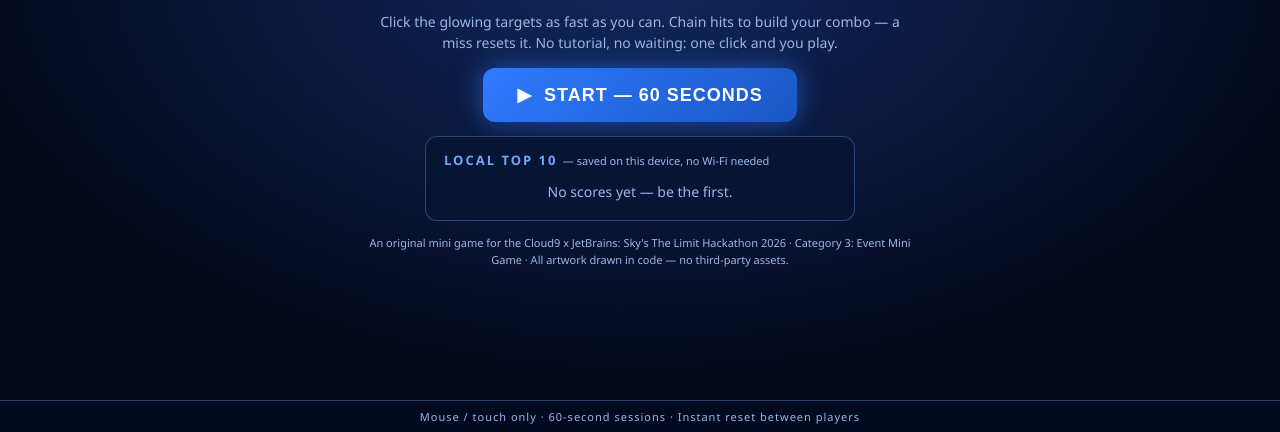
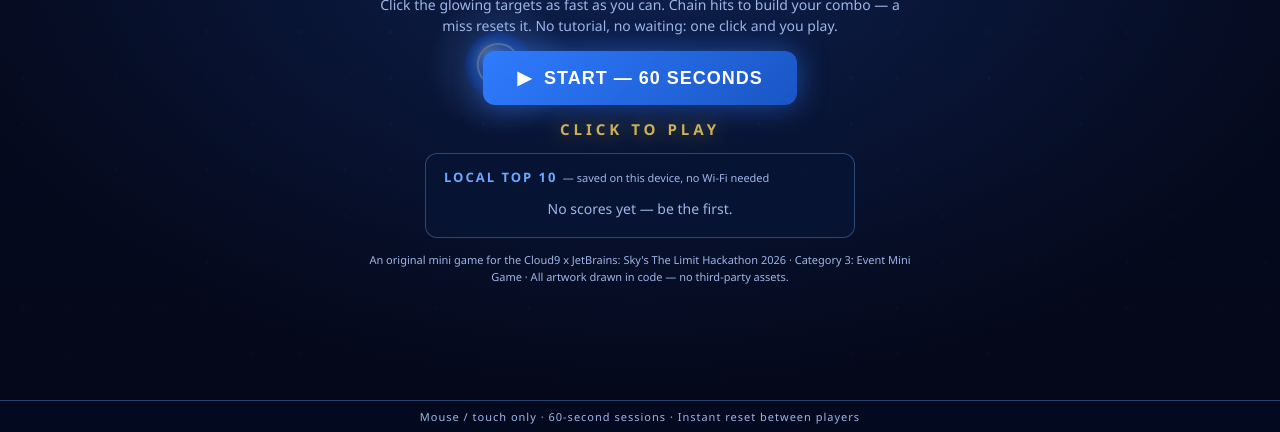
Before and after one commit to edwinibnu97/cloud9-flick-shot, a plain HTML site: page index.html in a window 1280 px wide. Shown: the part 368-800 px from the top of the page. Drawn offline with Linux system fonts and the light colour scheme.

Commit message:
Attract mode + METHODOLOGY.md
- Idle attract mode: targets spawn and auto-shoot behind the menu
  (burst + floating +100), blinking CLICK TO PLAY hint; stops cleanly
  on START, resumes after 20s idle on the score screen
- Menu overlay made translucent so the demo stays visible
- METHODOLOGY.md: problem, approach, mechanics, honest tooling note
  (no JetBrains tool used yet — trial codes not arrived)

```diff
--- a/game.js
+++ b/game.js
@@ -39,6 +39,8 @@
   var timeLeft = GAME_DURATION;
   var lastTs = 0, elapsed = 0, spawnAcc = 0;
   var rafId = 0;
+  var attractAcc = 0, attractShots = 0;
+  var scoreIdleTimer = 0;
   var soundOn = true;
   var audioCtx = null;
   var savedThisRound = false;
@@ -160,6 +162,53 @@
       particles.push({ x: x, y: y, vx: Math.cos(a) * sp, vy: Math.sin(a) * sp, life: 0.45 + Math.random() * 0.25, t: 0, color: color, r: 2 + Math.random() * 3 });
     }
   }
+
+  // ---------- attract mode (idle demo on the menu) ----------
+  // While nobody is playing, targets keep spawning and "shoot" themselves
+  // with a burst + floating score, so the booth screen looks alive and
+  // shows passers-by how the game works — no sound, no score changes.
+  // It stops the moment a round starts (resetRound clears everything).
+  function attractTick(dt) {
+    attractAcc += dt * 1000;
+    if (attractAcc >= 750 && targets.length < 2) {
+      attractAcc = 0;
+      spawnTarget();
+      var t = targets[targets.length - 1];
+      t.attract = true;
+      t.shootAt = performance.now() + 500 + Math.random() * 400;
+      t.life = 1400;
+    }
+    var now = performance.now();
+    for (var i = targets.length - 1; i >= 0; i--) {
+      var at = targets[i];
+      if (!at.attract) { targets.splice(i, 1); continue; }
+      if (now >= at.shootAt) {
+        burst(at.x, at.y, '#6ea8ff');
+        floaters.push({ x: at.x, y: at.y - at.r, text: '+100', t: 0, life: 0.8 });
+        attractShots++;
+        targets.splice(i, 1);
+      } else if (now - at.born > at.life) {
+        targets.splice(i, 1);
+      }
+    }
+  }
+
+  // ---------- score-screen idle: back to attract mode ----------
+  function clearScoreIdle() {
+    if (scoreIdleTimer) { clearTimeout(scoreIdleTimer); scoreIdleTimer = 0; }
+  }
+  function armScoreIdle() {
+    clearScoreIdle();
+    scoreIdleTimer = setTimeout(goMenu, 20000);
+  }
+  function goMenu() {
+    clearScoreIdle();
+    state = 'menu';
+    targets = []; particles = []; floaters = [];
+    attractAcc = 0;
+    renderBoards();
+    showOnly(menuEl);
+  }
   function ringMiss(x, y) {
     particles.push({ x: x, y: y, vx: 0, vy: 0, life: 0.3, t: 0, color: '#ff5d73', r: 14, ring: true });
   }
@@ -175,6 +224,7 @@
     targets = []; particles = []; floaters = [];
     score = 0; hits = 0; misses = 0; combo = 0; bestStreak = 0;
     timeLeft = GAME_DURATION; elapsed = 0; spawnAcc = 0;
+    attractAcc = 0;
     savedThisRound = false;
     saveBtn.disabled = false;
     saveMsg.classList.add('hidden');
@@ -182,6 +232,7 @@
   }
 
   function startCountdown() {
+    clearScoreIdle();
     resetRound();
     state = 'countdown';
     showOnly(countdownEl);
@@ -221,6 +272,7 @@
     document.getElementById('statStreak').textContent = bestStreak;
     renderBoards();
     showOnly(scoreEl);
+    armScoreIdle(); // idle 20s on the score screen -> back to attract mode
   }
 
   function updateHud() {
@@ -274,11 +326,7 @@
 
   startBtn.addEventListener('click', startCountdown);
   againBtn.addEventListener('click', startCountdown);
-  menuBtn.addEventListener('click', function () {
-    state = 'menu';
-    renderBoards();
-    showOnly(menuEl);
-  });
+  menuBtn.addEventListener('click', goMenu);
   saveBtn.addEventListener('click', function () {
     if (savedThisRound || state !== 'score') return;
     var name = (nameInput.value || 'ACE').trim().toUpperCase().slice(0, 10) || 'ACE';
@@ -293,6 +341,7 @@
     saveBtn.disabled = true;
     saveMsg.classList.remove('hidden');
     renderBoards();
+    armScoreIdle(); // saving counts as activity: restart the 20s idle clock
   });
 
   // ---------- render loop ----------
@@ -361,6 +410,10 @@
       if (timeLeft <= 0) { endRound(); }
     }
 
+    if (state === 'menu') {
+      attractTick(dt); // idle demo behind the menu overlay
+    }
+
     for (var j = 0; j < targets.length; j++) drawTarget(targets[j], performance.now());
 
     // particles
@@ -399,6 +452,12 @@
   }
 
   // ---------- init ----------
+  // Read-only debug handle for automated smoke tests.
+  window.__c9fs = {
+    state: function () { return state; },
+    targets: function () { return targets.length; },
+    attractShots: function () { return attractShots; },
+  };
   resize();
   renderBoards();
   showOnly(menuEl);
--- a/index.html
+++ b/index.html
@@ -35,6 +35,7 @@
       <p class="tagline">60 seconds. One arena. How fast are your flicks?</p>
       <p class="howto">Click the glowing targets as fast as you can. Chain hits to build your combo — a miss resets it. No tutorial, no waiting: one click and you play.</p>
       <button id="startBtn" class="big-btn" type="button">▶ &nbsp;START — 60 SECONDS</button>
+      <p id="attractHint" class="attract-hint">CLICK TO PLAY</p>
       <div class="leaderboard">
         <h2>LOCAL TOP 10 <span class="lb-note">— saved on this device, no Wi-Fi needed</span></h2>
         <ol id="menuBoard"></ol>
--- a/style.css
+++ b/style.css
@@ -80,6 +80,18 @@ body {
 }
 
 .hidden { display: none !important; }
+
+/* Menu doubles as the attract screen: keep the overlay translucent
+   so the auto-playing demo behind it stays visible. */
+#menu {
+  background: radial-gradient(700px 420px at 50% 40%, rgba(18, 42, 99, 0.55), rgba(4, 8, 26, 0.82));
+}
+.attract-hint {
+  font-size: 15px; font-weight: 900; letter-spacing: 4px; color: var(--gold);
+  text-shadow: 0 0 18px rgba(255, 215, 94, 0.6);
+  animation: c9blink 1.2s ease-in-out infinite;
+}
+@keyframes c9blink { 0%, 100% { opacity: 1; } 50% { opacity: 0.15; } }
 
 #menu h1 {
   font-size: clamp(38px, 7vw, 72px); line-height: 0.95; font-weight: 900; letter-spacing: 3px;
```
Also changed, not shown: 2 other files.
